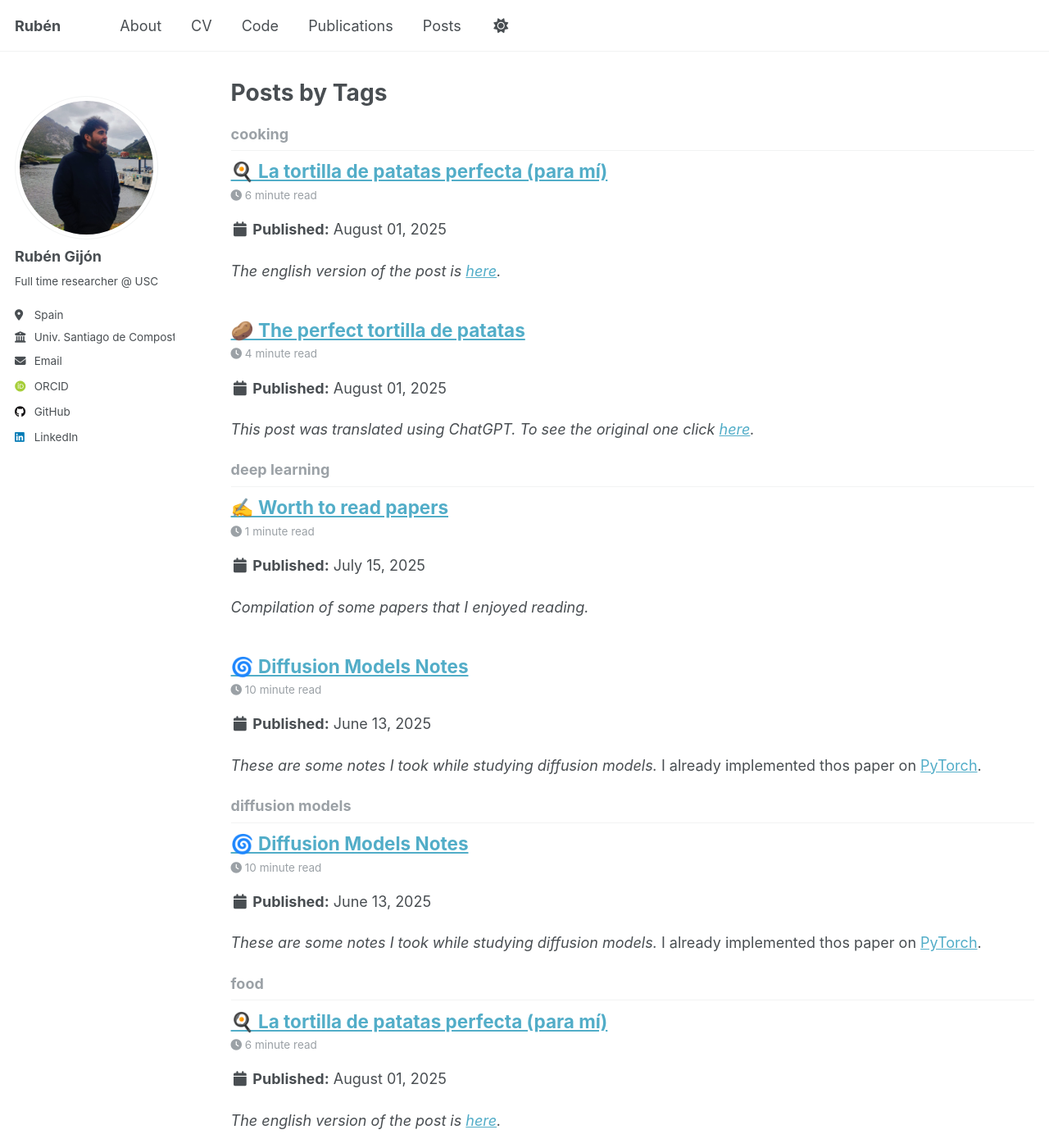
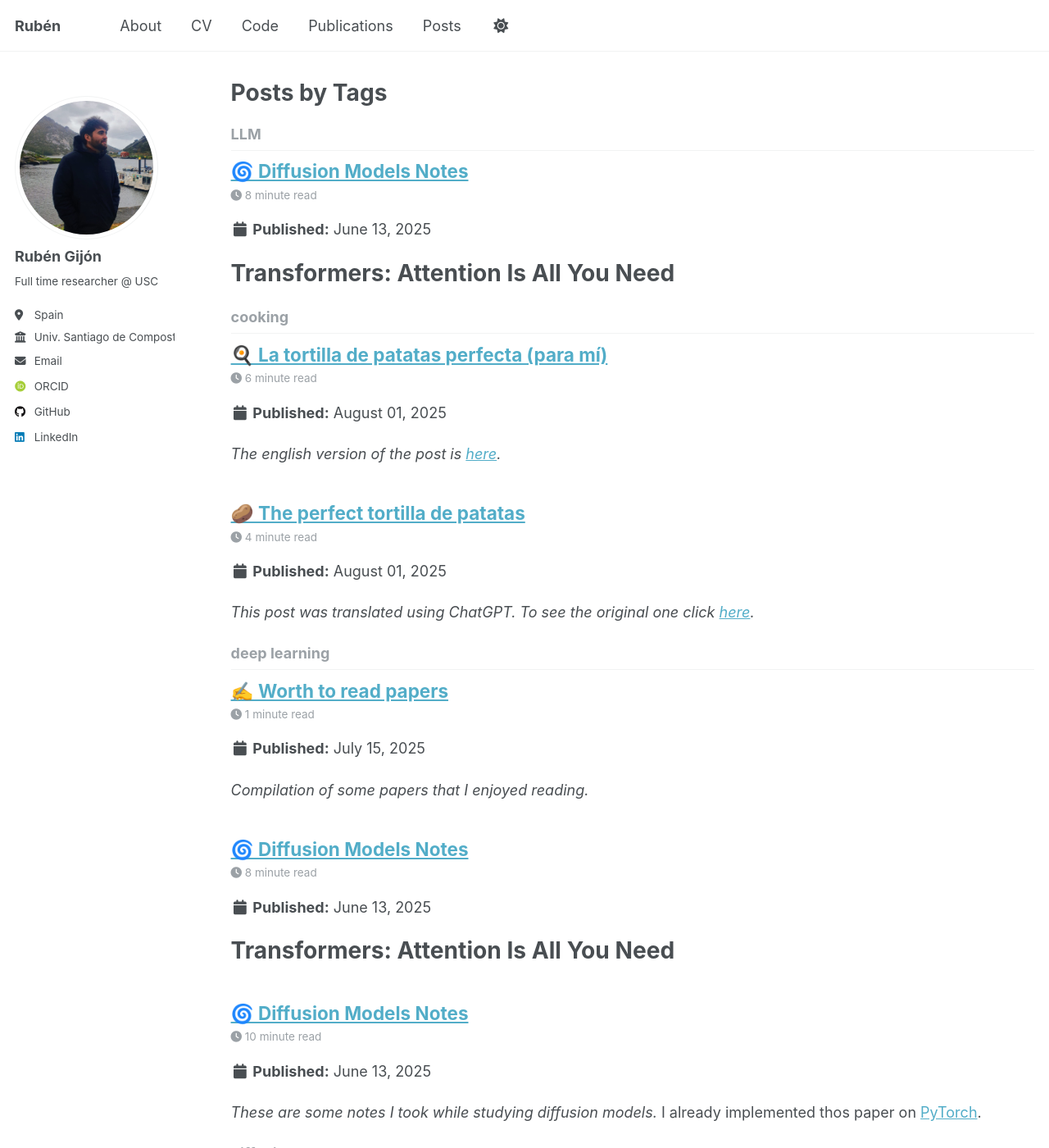
Before and after one commit to rubzip/rubzip.github.io, a Jekyll site: the page built from _pages/tag-archive.html, in a window 1280 px wide and 1400 px high. Shown: the whole window at 82% size. Built offline with Jekyll 4.4.1, drawn with Linux system fonts in a browser that asks for light colours; some web fonts are replaced; a script that is not in the unit is left out; some of the changed text lies outside the part shown.

Commit message:
Transformers

```diff
--- a/_posts/transformers.md
+++ b/_posts/2025-08-13-transformers.md
@@ -1,3 +1,13 @@
+---
+title: '🌀 Diffusion Models Notes'
+date: 2025-06-13
+permalink: /posts/2025/08/diffusion/
+tags:
+  - deep learning
+  - transformers
+  - LLM
+  - generative models
+---
 # Transformers: Attention Is All You Need
 
 # Word Embeddings
```
